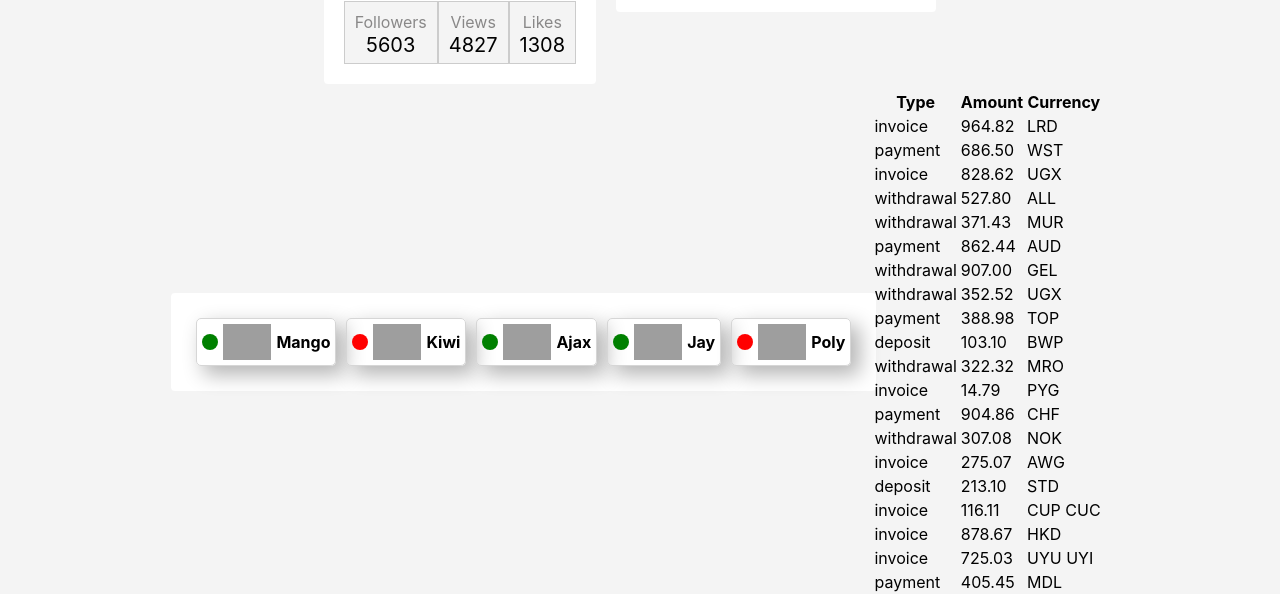
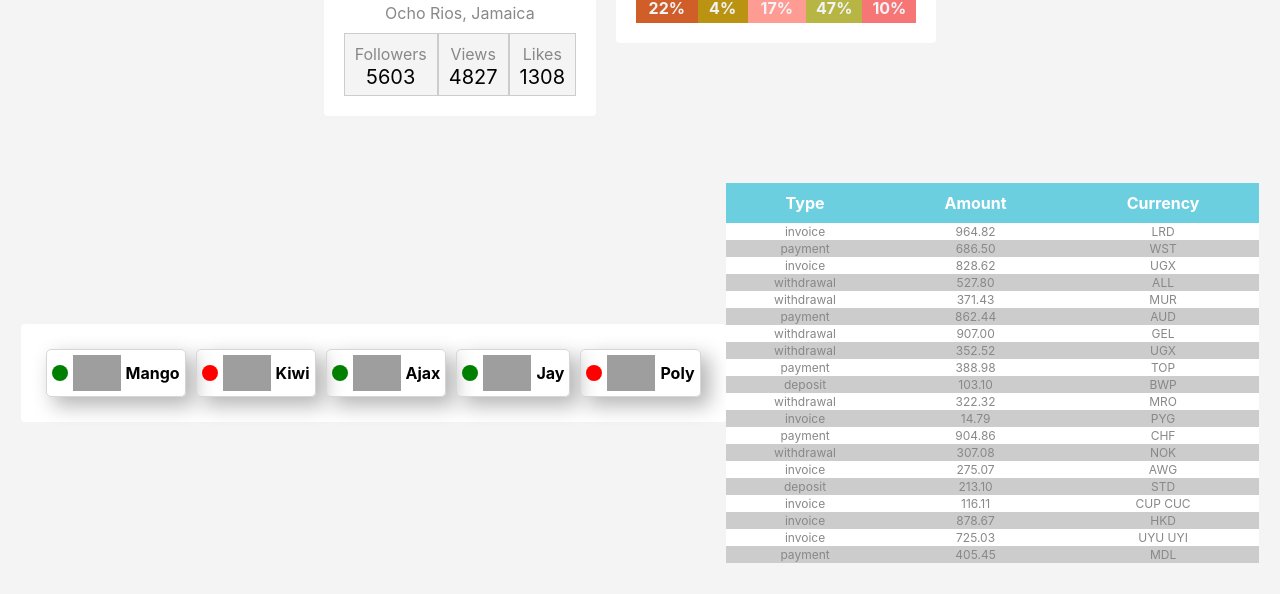
Before and after one commit to KizievDmitriy/goit-react-hw-01-components, a React (Create React App) app: page / in a window 1280 px wide. Shown: the part 203-797 px from the top of the page. Built offline with nearby package versions, Linux system fonts and the light colour scheme; grey boxes are pictures that could not be loaded.

Commit message:
add styles

```diff
--- a/src/components/FriendList/friendlist.module.css
+++ b/src/components/FriendList/friendlist.module.css
@@ -1,7 +1,7 @@
 .friendsList{
     display: flex;
     padding: 20px;
-    margin: -5px;
+    margin: 20px 0px;
     background-color: rgb(255, 255, 255);
     border-radius: 4px;
 }
--- a/src/components/TransactionHistory/TransactionHistory.jsx
+++ b/src/components/TransactionHistory/TransactionHistory.jsx
@@ -4,7 +4,7 @@ import styles from './TransactionHistory.module.css';
 export const TransactionHistory = ({ items }) => {
   return (
       <table className={styles.table}>
-        <thead>
+        <thead className={styles.thead}>
           <tr>
             <th>Type</th>
             <th>Amount</th>
--- a/src/components/TransactionHistory/TransactionHistory.module.css
+++ b/src/components/TransactionHistory/TransactionHistory.module.css
@@ -0,0 +1,29 @@
+.table {
+    background-color: #fff;
+    text-align: center;
+    border-collapse: collapse;
+}
+
+.thead {
+    background: rgb(108, 207, 223);
+    color: #fff;
+    border-radius: 4px;
+}
+/* .table > tbody {
+    border: 1px solid rgb(137, 136, 136);
+} */
+
+.table thead th {
+    padding: 10px 60px;
+}
+
+
+
+.table tr:nth-child(even) {
+    background: #ccc;
+}
+
+.table tr td{
+    font-size: 12px;
+    color: rgb(137, 136, 136);
+}
```
